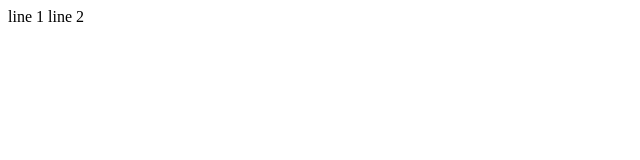
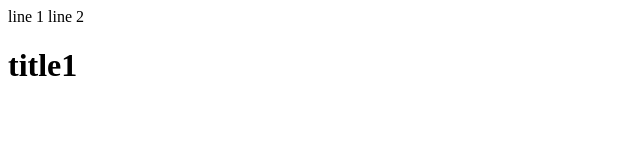
Before and after one commit to Yalovechik/test9900, a plain HTML site: page index.html in a window 1280 px wide. Shown: the whole page, without its empty margins (0-640 px from the left). Drawn offline with Linux system fonts and the light colour scheme.

Commit message:
add title

```diff
--- a/index.html
+++ b/index.html
@@ -1 +1,2 @@
 line 1 line 2
+<h1>title1</h1>
```
